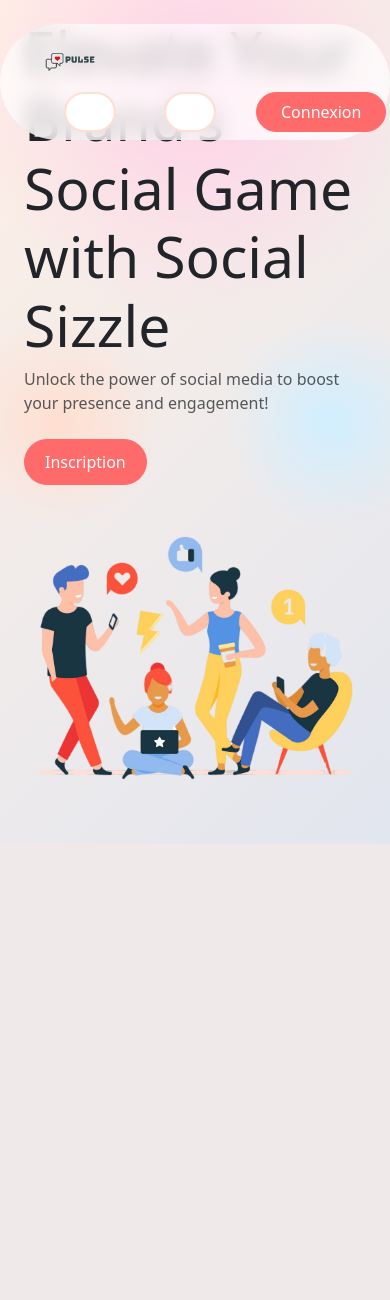
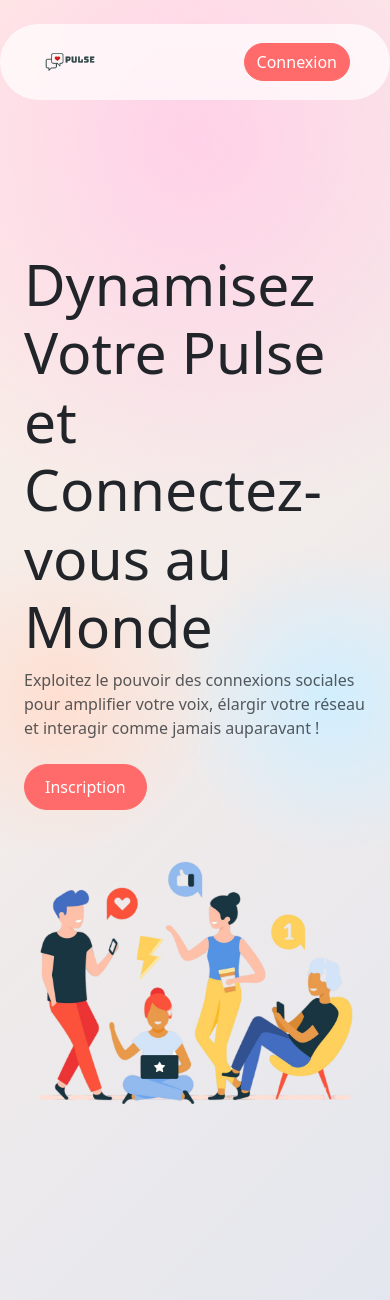
Before and after one commit to AnaelTech/Pulse, a PHP site: page /home.php in a window 390 px wide. Shown: the top 1300 px of the page. Before the commit the page ends 844 px from the top, so only its background shows below. Run offline with PHP 8.4, Linux system fonts and the light colour scheme.

Commit message:
responsive home.php

```diff
--- a/css/style.css
+++ b/css/style.css
@@ -60,6 +60,17 @@
         border-color: #FF4C4C;
         color: white;
     }
+    @media (max-width: 994px) {
+        #nav-home {
+            padding: 0 20px;
+        }
+    }
+
+    @media (max-width: 576px) {
+        #nav-home {
+            padding: 0 10px;
+        }
+    }
 
 }
 
@@ -70,7 +81,8 @@
                 radial-gradient(circle at 50% 10%, #FFD1E8, transparent 30%),
                 linear-gradient(135deg, #FFF0E5, #E2E6EF);
         padding: 250px 0;
-        height: 100vh;
+        min-height: 100vh;
+        height: auto;
         display: flex;
         align-items: center;
 
@@ -120,4 +132,43 @@
             flex: 1; /* L'image occupe 50% de la largeur */
             text-align: right; /* Aligne l'image à droite */
         }
+
+
+        /*RESPONSIVE*/
+        @media (max-width: 994px) {
+            #hero {
+                padding: 100px 0; /* Réduire le padding pour les petits écrans */
+            }
+
+            .hero-content {
+                flex-direction: column;
+                justify-content: center;
+                align-items: center;
+            }
+
+
+            .img-home img {
+                max-width: 100%;
+                width: 500px;
+                height: auto;
+            }
+
+
+            .img-home  {
+                flex: none;
+                text-align: center;
+            }
+        }
+
+        @media (max-width: 576px) {
+            #hero {
+                padding: 50px 0; /* Réduire le padding pour les petits écrans */
+            }
+
+            #hero .img-home img {
+                width: 300px;         /* Redimensionner l'image pour mobile */
+                max-width: 100%;      /* Toujours responsive */
+                height: auto;         /* Maintenir la hauteur originale */
+            }
+        }
 }
--- a/home.php
+++ b/home.php
@@ -35,23 +35,30 @@ require_once __DIR__ . "/classes/error.php";
         <div class="brand">
             <img src="assets/logoPulse.png" alt="" class="img-fluid">
         </div>
-        <form class="d-flex" method="POST" action="loginProcess.php">
-            <label for="email" class="visually-hidden">Email:</label>
-            <input class="form-control mx-4 px-4 rounded-pill" type="email" placeholder="Email" aria-label="email" name="email" required>
-            <label for="password" class="visually-hidden">Password:</label>
-            <input class="form-control mx-4 px-4 rounded-pill" type="password" placeholder="Password" aria-label="password" name="password" required>
-            <button class="btn btn-outline-primary rounded-pill ms-3 px-4" type="submit" name="valider">Connexion</button>
-        </form>
+
+        <a href="" class="btn btn-outline-primary d-lg-none rounded-pill">Connexion</a>
+
+        <div class="d-none d-lg-flex">
+            <form class="d-flex ms-auto mt-2 mt-lg-0" method="POST" action="loginProcess.php">
+                <label for="email-lg" class="visually-hidden">Email:</label>
+                <input id="email-lg" class="form-control mx-2 px-4 rounded-pill" type="email" placeholder="Email" aria-label="email" name="email" required>
+
+                <label for="password-lg" class="visually-hidden">Password:</label>
+                <input id="password-lg" class="form-control mx-2 px-4 rounded-pill" type="password" placeholder="Password" aria-label="password" name="password" required>
+
+                <button class="btn btn-outline-primary rounded-pill ms-3 px-4" type="submit" name="valider">Connexion</button>
+            </form>
+        </div>
     </div>
 </nav>
 
 <!-- Hero Section -->
 <header id="hero" class="masthead">
     <div class="container px-4 px-lg-5">
-        <div class="row hero-content">
+        <div class="hero-content">
             <div class="home-text col-lg-6 align-items-start justify-content-start text-left">
-                <h1 class="font-weight-bold">Elevate Your Brand's Social Game with Social Sizzle</h1>
-                <p class="text-muted">Unlock the power of social media to boost your presence and engagement!</p>
+                <h1 class="font-weight-bold">Dynamisez Votre Pulse et Connectez-vous au Monde</h1>
+                <p class="text-muted">Exploitez le pouvoir des connexions sociales pour amplifier votre voix, élargir votre réseau et interagir comme jamais auparavant !</p>
                 <div class="mt-4">
                     <a class="btn btn-primary btn-xl me-3 rounded-pill" href="inscription.php">Inscription</a>
                 </div>
--- a/layout/header.php
+++ b/layout/header.php
@@ -20,7 +20,11 @@ session_start();
     <link rel="stylesheet" href="https://fonts.googleapis.com/css2?family=Material+Symbols+Outlined:opsz,wght,FILL,GRAD@20..48,100..700,0..1,-50..200" />
     <script src="js/jquery-3.7.1.min.js"></script>
     <script src="js/booststrap.bundle.min.js"></script>
-    <title>default</title>
+    <title><?php
+            $filename = basename($_SERVER['PHP_SELF'], ".php");
+            $title = ucfirst($filename);
+            echo $title;
+            ?></title>
 </head>
 
 <body>
```
